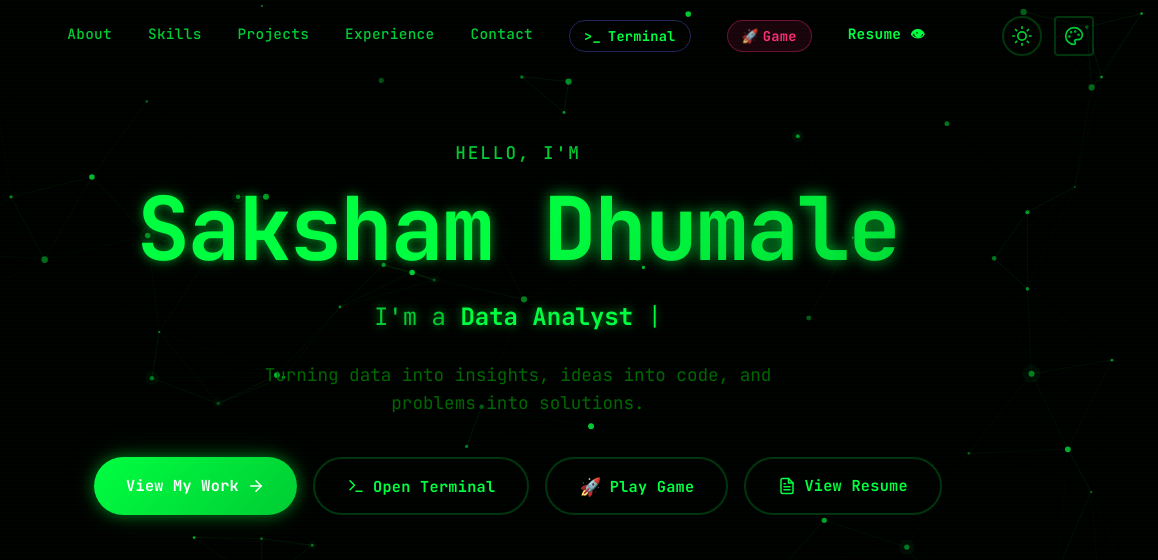
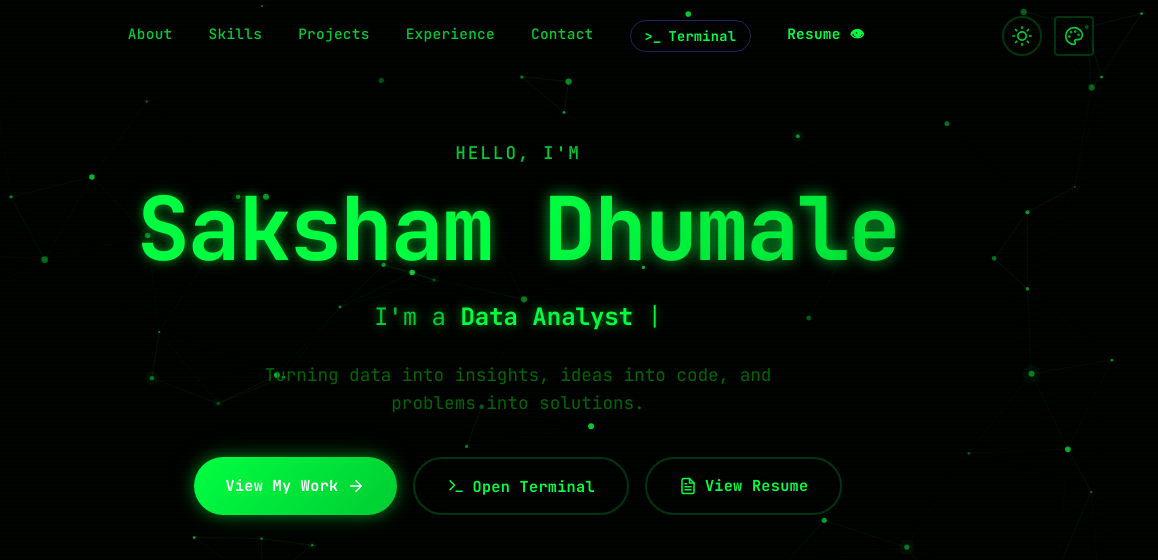
Before and after one commit to SAKSHAMRD8528/portfolio, a plain HTML site: page index.html in a window 1280 px wide. Shown: the top 560 px of the page, 122-1280 px from the left. Drawn offline with nearby package versions, Linux system fonts and the light colour scheme; animation ran at ten frames a second.

Commit message:
Configure Space Blaster game to launch exclusively via terminal

```diff
--- a/index.html
+++ b/index.html
@@ -35,7 +35,6 @@
         <li><a href="#experience" class="nav-link">Experience</a></li>
         <li><a href="#contact" class="nav-link">Contact</a></li>
         <li><button class="nav-link nav-terminal-btn" id="navTerminalBtn" data-open-terminal="true" aria-label="Open Terminal"><span class="terminal-nav-icon">&gt;_</span> Terminal</button></li>
-        <li><button class="nav-link nav-game-btn" id="navGameBtn" data-open-game="true" aria-label="Play Space Arcade Game"><span class="game-nav-icon">🚀</span> Game</button></li>
         <li><a href="Saksham_Dhumale_Master_Resume.pdf" class="nav-link nav-resume-link" data-open-resume="true">Resume 👁</a></li>
       </ul>
       <div class="nav-actions">
@@ -98,10 +97,6 @@
         <button class="btn btn-outline btn-hero-terminal" id="heroTerminalBtn" data-open-terminal="true">
           <svg xmlns="http://www.w3.org/2000/svg" width="18" height="18" viewBox="0 0 24 24" fill="none" stroke="currentColor" stroke-width="2" stroke-linecap="round" stroke-linejoin="round"><polyline points="4 17 10 11 4 5"/><line x1="12" y1="19" x2="20" y2="19"/></svg>
           <span>Open Terminal</span>
-        </button>
-        <button class="btn btn-outline btn-hero-game" id="heroGameBtn" data-open-game="true">
-          <span class="hero-game-icon">🚀</span>
-          <span>Play Game</span>
         </button>
         <a href="Saksham_Dhumale_Master_Resume.pdf" class="btn btn-outline" id="heroResumeBtn" data-open-resume="true">
           <svg xmlns="http://www.w3.org/2000/svg" width="18" height="18" viewBox="0 0 24 24" fill="none" stroke="currentColor" stroke-width="2" stroke-linecap="round" stroke-linejoin="round"><path d="M14 2H6a2 2 0 0 0-2 2v16a2 2 0 0 0 2 2h12a2 2 0 0 0 2-2V8z"/><polyline points="14 2 14 8 20 8"/><line x1="16" y1="13" x2="8" y2="13"/><line x1="16" y1="17" x2="8" y2="17"/><polyline points="10 9 9 9 8 9"/></svg>
```
